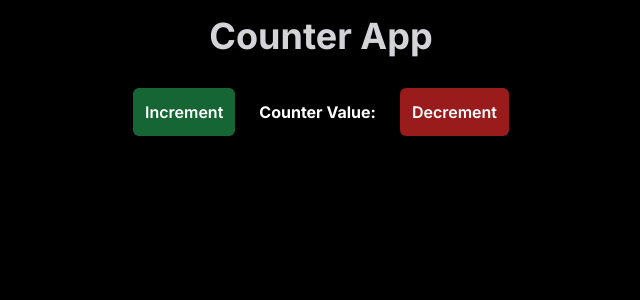
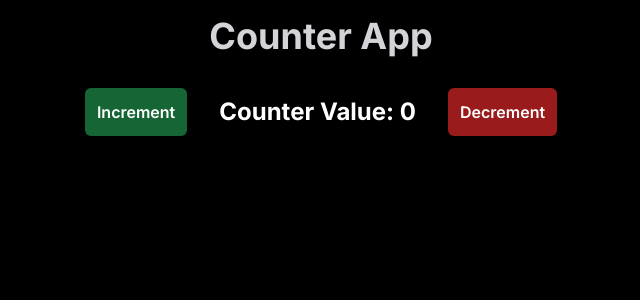
Before and after one commit to AhmedShaykh/Next-Redux, a Next.js app: page / in a window 1280 px wide. Shown: the top 300 px of the page, without its empty margins (319-959 px from the left). Built offline with nearby package versions, Linux system fonts and the light colour scheme.

Commit message:
Add useDispatch

```diff
--- a/src/Counter.tsx
+++ b/src/Counter.tsx
@@ -1,21 +1,43 @@
 "use client";
+import { counterActions } from "./store/slice/CounterSlice";
+import { RootState } from "./store/Store";
 import { useSelector, useDispatch } from "react-redux";
 
 const Counter = () => {
+
+    const count = useSelector(
+        (state: RootState) => state.CounterSlice.value
+    );
+
+    const dispatch = useDispatch();
+
+    const increment = () => {
+        dispatch(counterActions.increment())
+    };
+
+    const decrement = () => {
+        dispatch(counterActions.decrement())
+    };
+
     return (
-        <div className="my-8 flex gap-6 justify-center items-center">
-            <button className="p-3 rounded-md bg-green-800 font-semibold text-white">
+        <div className="my-8 flex gap-y-6 gap-x-8 justify-center items-center">
+            <button
+                className="p-3 rounded-md bg-green-800 font-semibold text-white"
+                onClick={increment}
+            >
                 Increment
             </button>
 
-            <h3 className="font-bold text-white">
-                Counter Value:
+            <h3 className="text-2xl font-bold text-white">
+                Counter Value: {count}
             </h3>
 
-            <button className="p-3 rounded-md bg-red-800 font-semibold text-white">
+            <button
+                className="p-3 rounded-md bg-red-800 font-semibold text-white"
+                onClick={decrement}
+            >
                 Decrement
             </button>
-
         </div>
     )
 };
```
